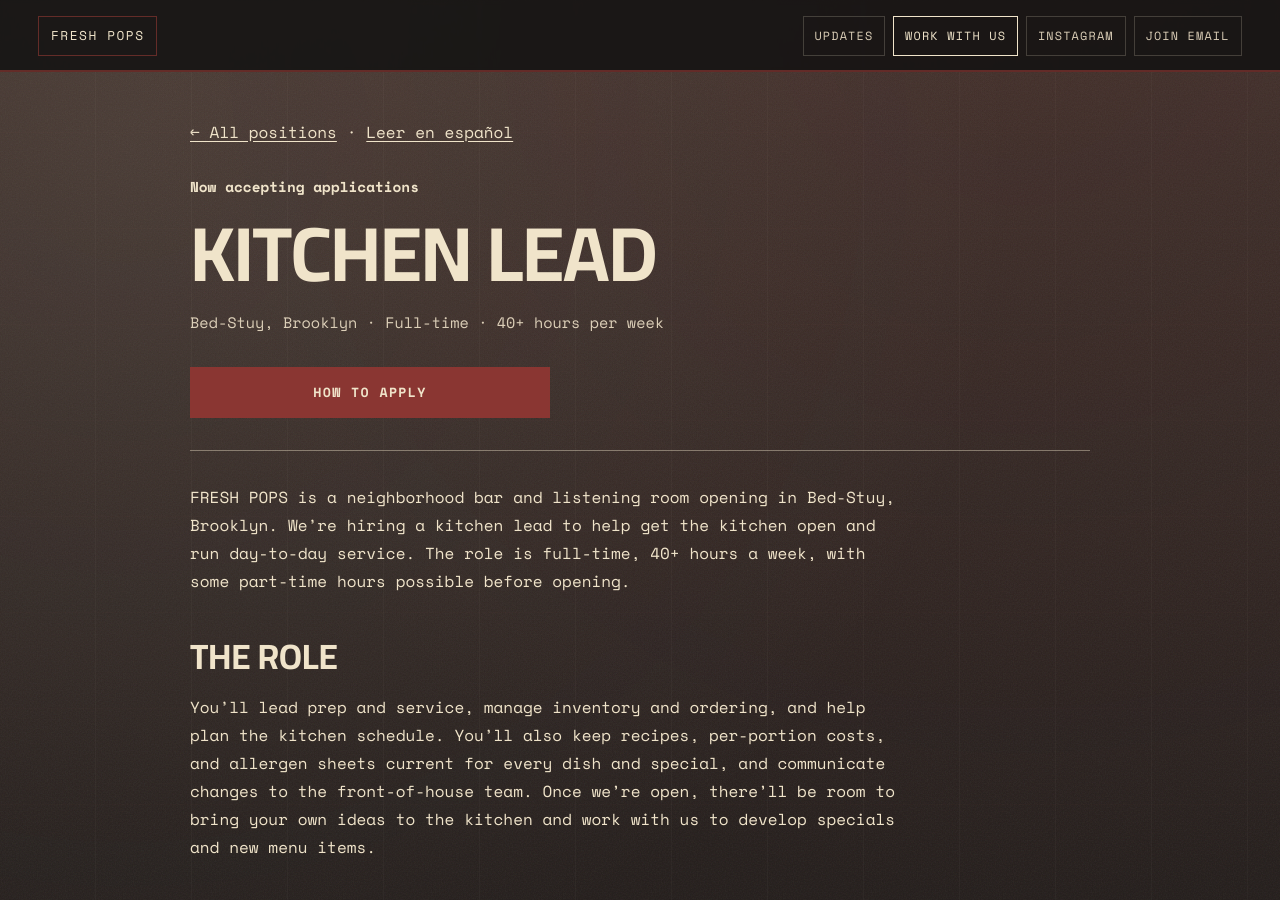
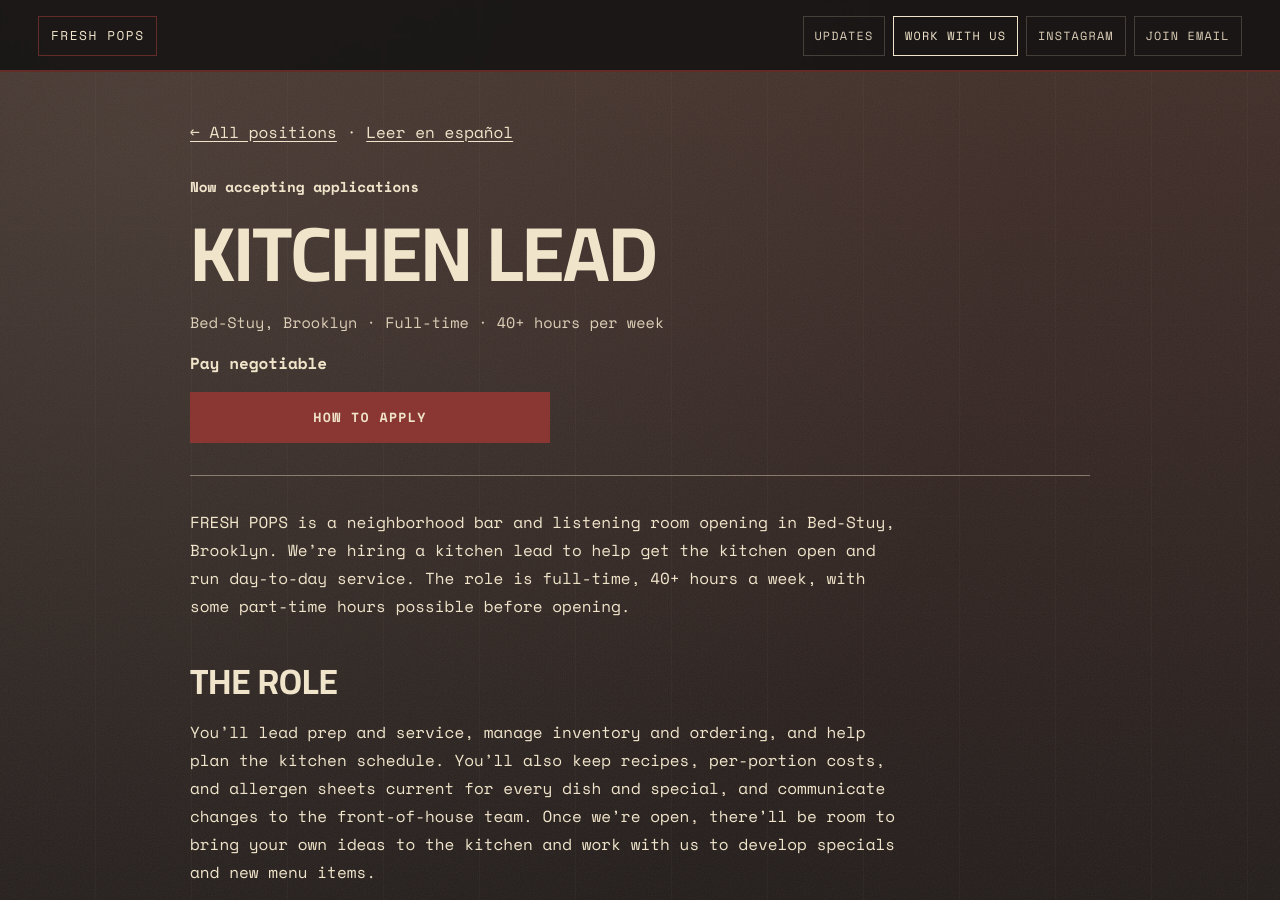
Before and after one commit to kellsnollenberger/freshpops, a Jekyll site: the page built from careers/kitchen-lead/index.md, in a window 1280 px wide and 900 px high. Built offline with Jekyll 4.4.1, drawn with Linux system fonts in a browser that asks for light colours.

Commit message:
Add pay details for Kitchen Lead job listing
Added job pay information to the Kitchen Lead position.

```diff
--- a/careers/kitchen-lead/index.md
+++ b/careers/kitchen-lead/index.md
@@ -3,6 +3,7 @@ layout: job
 title: Kitchen Lead
 description: "Join the Fresh Pops opening team as a full-time kitchen lead in Bed-Stuy, Brooklyn."
 job_meta: "Bed-Stuy, Brooklyn · Full-time · 40+ hours per week"
+job_pay: "Pay negotiable"
 translation_url: /careers/kitchen-lead/es/
 translation_lang: es
 translation_label: Leer en español
```
